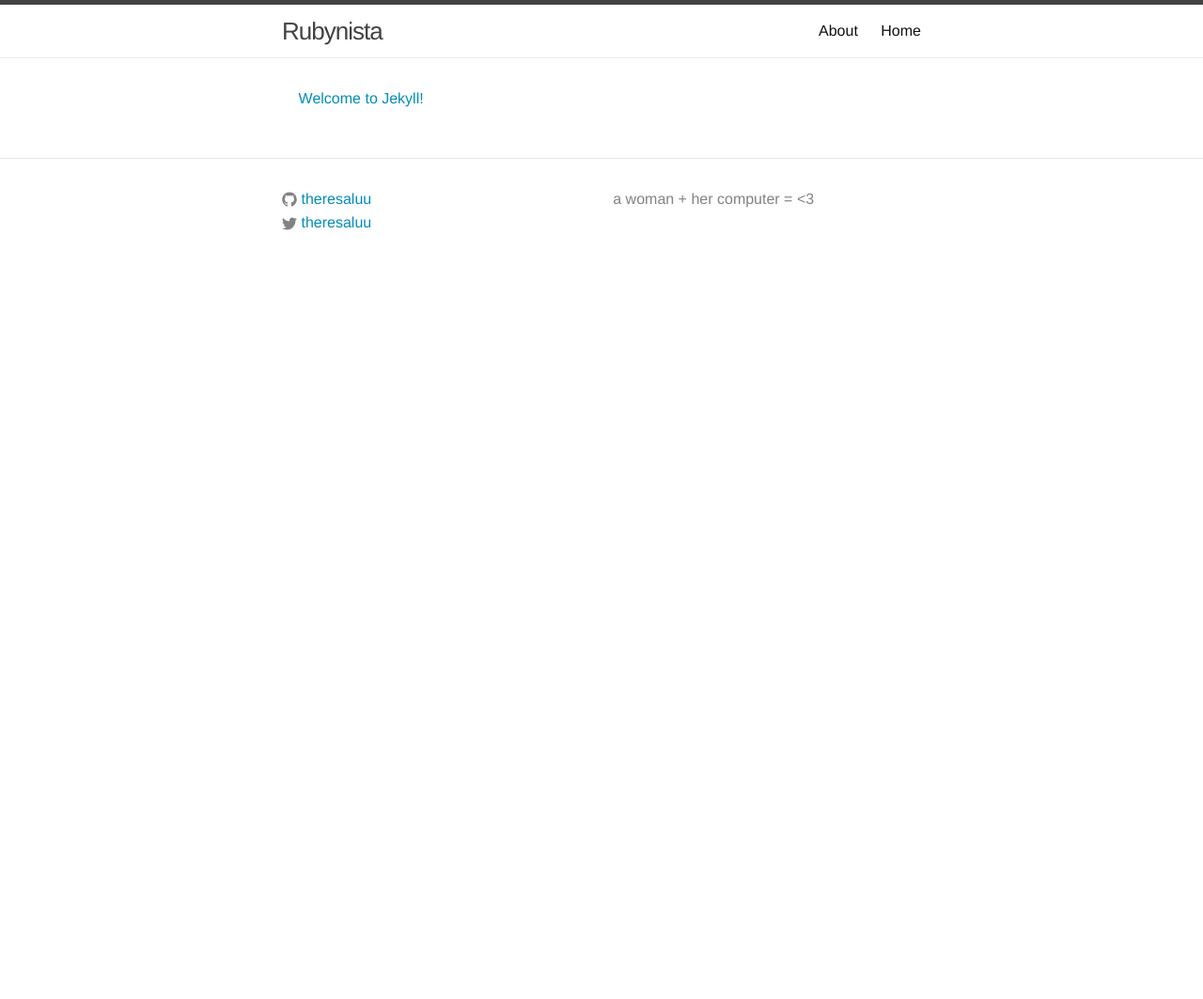
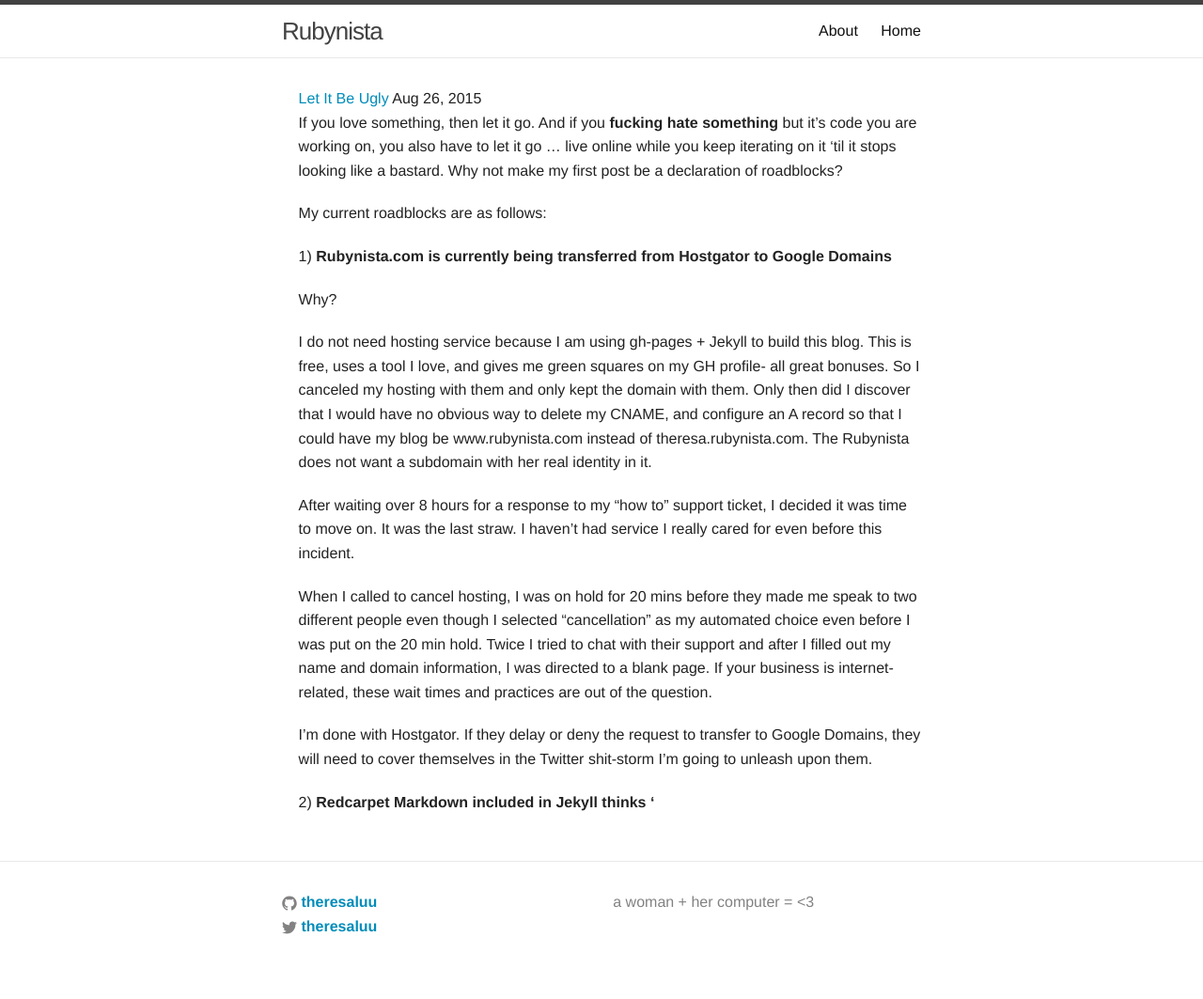
Before and after one commit to theresaluu/theresaluu.github.io, a Jekyll site: the page built from index.html, in a window 1280 px wide. Shown: the whole page at 94% size. Built offline with Jekyll 4.4.1, drawn with Linux system fonts in a browser that asks for light colours; Markdown is read by kramdown in place of the engine named in the settings; before the commit the page ends 900 px from its top, so only the background shows below that.

Commit message:
formatted index, added posts, referenced old blog

```diff
--- a/_config.yml
+++ b/_config.yml
@@ -8,3 +8,7 @@
 exclude: [vendor]
 # Build settings
 markdown: redcarpet
+excerpt_separator: <!--more-->
+
+kramdown:
+  input: GFM
--- a/_posts/2015-07-19-welcome-to-jekyll.markdown
+++ b/_posts/2015-07-19-welcome-to-jekyll.markdown
@@ -3,6 +3,7 @@
 title:  "Welcome to Jekyll!"
 date:   2015-07-19 18:41:32
 categories: jekyll update
+published: false
 ---
 You’ll find this post in your `_posts` directory. Go ahead and edit it and re-build the site to see your changes. You can rebuild the site in many different ways, but the most common way is to run `jekyll serve`, which launches a web server and auto-regenerates your site when a file is updated.
 
--- /dev/null
+++ b/_posts/2015-08-26-let-it-be-ugly.md
@@ -0,0 +1,38 @@
+---
+layout: post
+title: "Let It Be Ugly"
+categories: roadblocks jekyll redcarpet
+---
+
+If you love something, then let it go.  And if you **fucking hate something** but it's code you are working on, you also have to let it go ... live online while you keep iterating on it 'til it stops looking like a bastard.  Why not make my first post be a declaration of roadblocks?
+
+My current roadblocks are as follows:
+
+1) **Rubynista.com is currently being transferred from Hostgator to Google Domains**
+
+Why?
+
+I do not need hosting service because I am using gh-pages + Jekyll to build this blog.  This is free, uses a tool I love, and gives me green squares on my GH profile- all great bonuses.  So I canceled my hosting with them and only kept the domain with them.
+Only then did I discover that I would have no obvious way to delete my CNAME, and configure an A record so that I could have my blog be www.rubynista.com instead of theresa.rubynista.com.  The Rubynista does not want a subdomain with her real identity in it.
+
+After waiting over 8 hours for a response to my "how to" support ticket, I decided it was time to move on.  It was the last straw.  I haven't had service I really cared for even before this incident.
+
+When I called to cancel hosting, I was on hold for 20 mins before they made me speak to two different people even though I selected "cancellation" as my automated choice even before I was put on the 20 min hold.  Twice I tried to chat with their support and after I filled out my name and domain information, I was directed to a blank page.  If your business is internet-related, these wait times and practices are out of the question.
+
+I'm done with Hostgator.  If they delay or deny the request to transfer to Google Domains, they will need to cover themselves in the Twitter shit-storm I'm going to unleash upon them.
+
+2) **Redcarpet Markdown included in Jekyll thinks '<!--more-->' should be rendered and is affecting my 'excerpt-separator' settings**
+
+Original goal: Personalize each post's excerpts so that it isn't the default first paragraph of each entry.  Sometimes a girl does not want to reveal that much.
+
+The documentation said to "include excerpt-separator: <!--more-->" in the Front Matter of your post and the excerpt would be cut off anywhere in the content of your post at the mention of <!--more-->.
+
+The separator, itself, would not render because it is the comment-out syntax of html.  Well, I am not using any modifiers on these separators, and they are showing up in the body of the content as well as not functioning ot cut off the excerpt.
+
+I've tried two different workarounds but they do not seem to be working with my set up.  Maybe I have a newer version of redcarpet.  Maybe there is another markdown language that would be better.
+
+This feels more like a problem to solve on the weekend.
+
+*To show you how much I am embracing this "deploy early and deploy often" approach, my list ends here: on an even number of bulletpoints.  During my first job out of college (at a design firm), I learned that it is considered "modern" to group things in odd numbers, and I have always prided myself on being a modern woman, but mantras are mantras*.
+
+This blog will be a balancing act of building out features and design elements while maintaining a dialogue that is true to my experience.  I will take screenshots to track my building progress, and I will keep myself uncensored to accurately portray my struggles and my wins.
--- a/index.html
+++ b/index.html
@@ -6,7 +6,14 @@
 <div class="row">
   <ul>
     {% for post in site.posts %}
-    <a href="{{post.url}}">{{post.title}}</a>
+      <a href="{{post.url}}">{{post.title}}</a>
+      {{post.date | date: "%b %-d, %Y"}}
+      {% if post.content contains '<!--more-->' %}
+        {{ post.content | split:'<!--more-->' | first }}
+      {% else %}
+        {{ post.excerpt }}
+      {% endif %}
+      <br>
     {% endfor %}
   </ul>
 </div>
```
Also changed, not shown: _posts/2015-08-26-at-a-mentors-crossroads.md (added, +12 -0 lines), about.md (+6 -1 lines).
